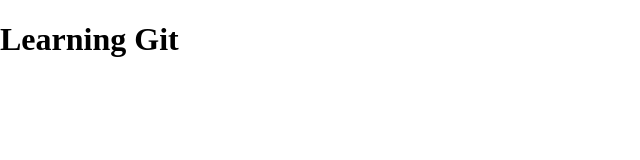
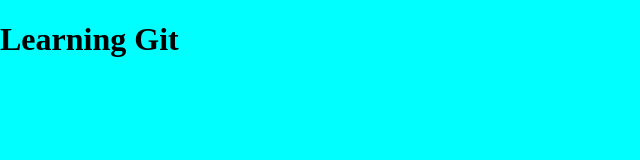
Before and after one commit to keshavbansal5766/Learning-Git, a plain HTML site: page index.html in a window 1280 px wide. Shown: the whole page, without its empty margins (0-640 px from the left). Drawn offline with Linux system fonts and the light colour scheme.

Commit message:
add root in css

```diff
--- a/style.css
+++ b/style.css
@@ -5,3 +5,7 @@
 body {
     margin: 0;
 }
+
+:root {
+    background-color: aqua;
+}
```
